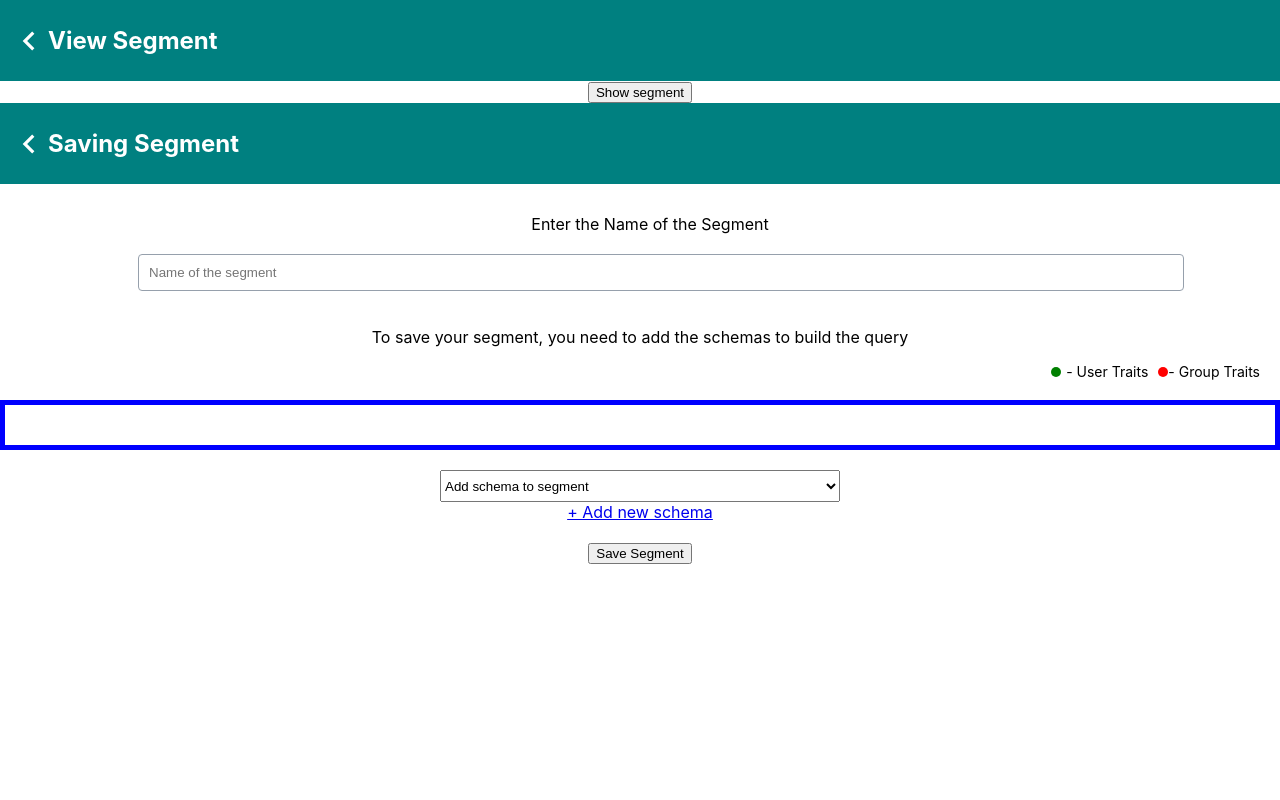
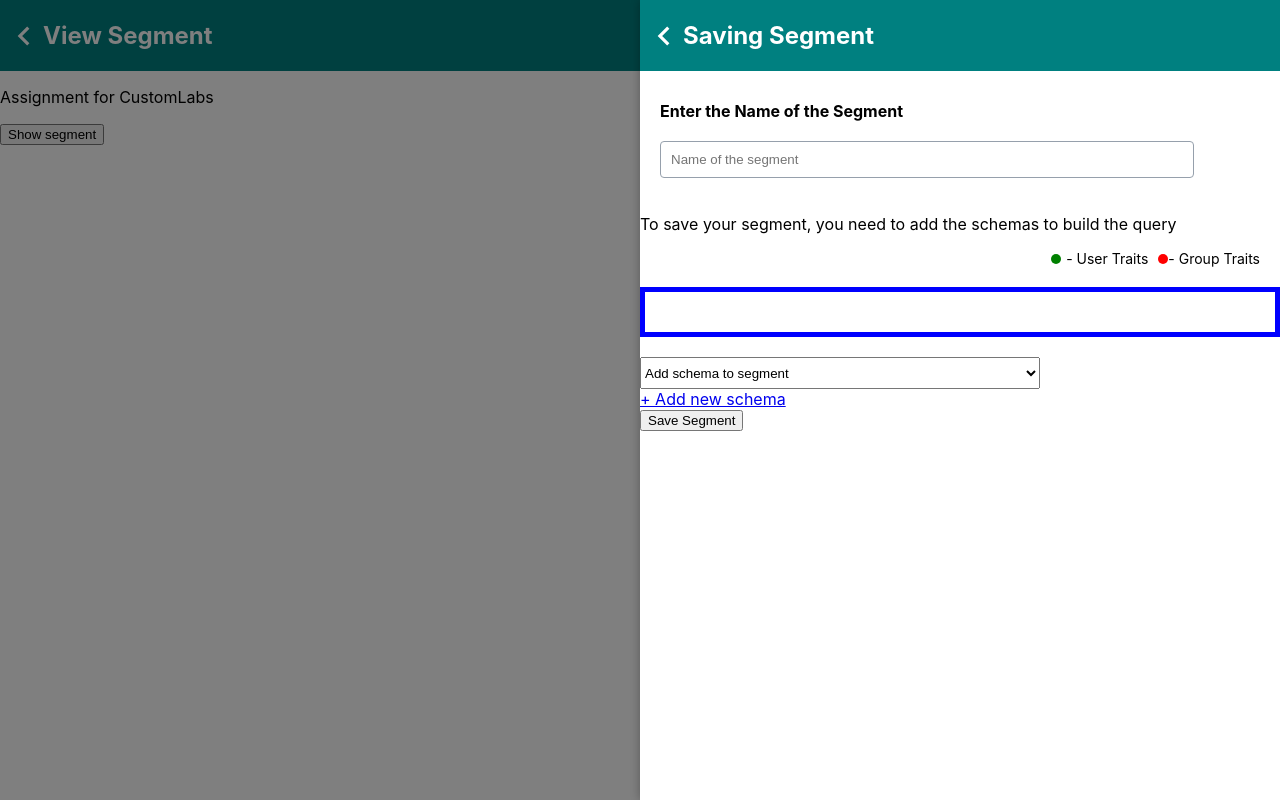
Before and after one commit to Neeraja-Gadi/customlabs, a React (Create React App) app: page / in a window 1280 px wide. Both pictures are taken after a click on the button "Show segment". Built offline with nearby package versions, Linux system fonts and the light colour scheme.

Commit message:
Segment popup associated with Homepage

```diff
--- a/src/App.css
+++ b/src/App.css
@@ -1,41 +1,4 @@
-.App {
-  text-align: center;
-}
 
-.App-logo {
-  height: 40vmin;
-  pointer-events: none;
-}
-
-@media (prefers-reduced-motion: no-preference) {
-  .App-logo {
-    animation: App-logo-spin infinite 20s linear;
-  }
-}
-
-.App-header {
-  background-color: #282c34;
-  min-height: 100vh;
-  display: flex;
-  flex-direction: column;
-  align-items: center;
-  justify-content: center;
-  font-size: calc(10px + 2vmin);
-  color: white;
-}
-
-.App-link {
-  color: #61dafb;
-}
-
-@keyframes App-logo-spin {
-  from {
-    transform: rotate(0deg);
-  }
-  to {
-    transform: rotate(360deg);
-  }
-}
 .input-box-wrapper {
   position: relative;
   display: inline-block;
@@ -104,25 +67,45 @@
         margin-right: 5px; */
     }
 
+    /* Homepage */
+
+    .homepage {
+      position: relative;
+
+
+      @media only screen and (max-width: 640px) {
+        padding: 20px;
+	}
+}
 
     /* Segment PopUp */
 
-    .segment-popup {
+    .popup-overlay {
       position: fixed;
       top: 0;
-      right: 0;
-      width: 50%; /* Adjust width as needed */
+      left: 0;
+      width: 100%;
       height: 100%;
-      background-color: white;
-      z-index: 9999; /* Ensure the popup is on top of other elements */
-      overflow-y: auto; /* Allow scrolling if content exceeds viewport height */
-      padding: 20px; /* Add padding for content */
-      box-shadow: 0 0 10px rgba(0, 0, 0, 0.2); /* Add shadow for visual effect */
-    }
+      background-color: rgba(0, 0, 0, 0.5);
+      z-index: 999;
+  }
 
-    .segment-popup .close-button {
-      position: absolute;
-      top: 10px;
-      right: 10px;
-      cursor: pointer;
-    }
+    .popup-content {
+    position: absolute;
+    top: 0;
+    right: 0;
+    width: 50%;
+    height: 100%;
+    background-color: white;
+    z-index: 1000;
+    box-shadow: 0 0 10px rgba(0, 0, 0, 0.3);
+
+}
+
+.input-box-wrapper {
+    margin-bottom: 20px;
+}
+
+.label-name {
+    font-weight: bold;
+}
--- a/src/components/BlueBox.js
+++ b/src/components/BlueBox.js
@@ -11,13 +11,13 @@ const BlueBoxStyle = {
 
 const BlueBox = () => {
     const [schemaArray,setSchemaArray] =React.useState( [
-        { label: "First Name", value: "first_name",selected:false },
-        { label: "Last Name", value: "last_name",selected:false },
-        { label: "Gender", value: "gender",selected:false },
-        { label: "Age", value: "age",selected:false },
-        { label: "Account Name", value: "account_name",selected:false },
-        { label: "City", value: "city" ,selected:false},
-        { label: "State", value: "state",selected:false }
+        { label: "First Name", value: "first_name",selected:false , trait : "user" },
+        { label: "Last Name", value: "last_name",selected:false,trait : "user" },
+        { label: "Gender", value: "gender",selected:false ,trait : "user"},
+        { label: "Age", value: "age",selected:false,trait : "user" },
+        { label: "Account Name", value: "account_name",selected:false,trait : "group" },
+        { label: "City", value: "city" ,selected:false,trait : "group"},
+        { label: "State", value: "state",selected:false,trait : "group" }
     ])
 
     const [selector,setSelector]=React.useState(null)
@@ -45,37 +45,36 @@ const BlueBox = () => {
         setSchemaArray(temp)
         setSelector(null)
     }
+
+    function handleRemoveSchema(index) {
+        const updatedSchemaArray = [...schemaArray];
+        updatedSchemaArray[index].selected = false;
+        setSchemaArray(updatedSchemaArray);
+    }
     return (
         <>
             <div className='Blue-box' >
 
-                <div className="dropdown" style={BlueBoxStyle}>
-                    <div>
-                    {
-                        schemaArray?.map((sc,i)=>(
-                            sc.selected == true?
-                            <select id="schema-dropdown" style={{ "width": "25rem", "height": "2rem" }}
-                                onChange={(event)=>handleChangeOption(event,i)}
-                            >
-                               <option value="" disabled selected hidden>{sc.label}</option>
-                                { schemaArray.map((schema,key)=>(
-                                        schema.selected == false?
-                                            <option value={key} >{schema.label}</option>
+            <div className="dropdown" style={BlueBoxStyle}>
+                    {schemaArray?.map((sc, i) => (
+                        sc.selected ?
+                            <div key={i} className="dropBox">
+                                 <span className='user-traits-bullet'  style={{ backgroundColor: 'green' }}></span>
+                                <select key={i} id={`schema-dropdown-${i}`} style={{ "width": "25rem", "height": "2rem" }}
+                                    onChange={(event) => handleChangeOption(event, i)}>
+                                    <option value="" disabled selected hidden>{sc.label}</option>
+                                    {schemaArray.map((schema, key) => (
+                                        !schema.selected ?
+                                            <option key={key} value={key}>{schema.label}</option>
                                             :
                                             null
-
-                                )
-                                )}
-
-                            </select>:null
-
-
-
-                        )
-                        )
-                    }
-
-                    </div>
+                                    ))}
+                                </select>
+                                <FaMinus key={`icon-${i}`} onClick={() => handleRemoveSchema(i)}/>
+                            </div>
+                            : null
+                    ))}
+                </div>
 
                 </div>
 
@@ -97,7 +96,6 @@ const BlueBox = () => {
                 </div>
 
                 <a href="#" onClick={()=>handleAddSchema(selector)} className="add-schema-link">+ Add new schema</a>
-            </div>
         </>
     )
 }
--- a/src/components/Header.js
+++ b/src/components/Header.js
@@ -3,24 +3,24 @@ import { MdKeyboardArrowLeft } from 'react-icons/md';
 
 const headerStyle = {
     "display": "flex",
-    "padding": "10px" ,
+    "padding": "5px" ,
     "border" : "5px",
     "background-color": "#008080",
     "color" : "white",
     "font-size": "12px",
-    "font-weight": 600,
+    "font-weight": 400,
      "alignItems": "center",
 
+}
 
 
-}
 
 const Header = (props) => {
   return (
 
     <div className= "header" style={headerStyle}>
 
-         <MdKeyboardArrowLeft size={38}/>
+         <MdKeyboardArrowLeft size={38}  onClick={props.onClose}/>
 
         {<h1> {props.textDisplay}</h1>}
 
--- a/src/components/HomePage.js
+++ b/src/components/HomePage.js
@@ -11,13 +11,21 @@ const HomePage = () => {
         // console.log(isPopup)
   }
 
+  const OnClickCloseSegment = ()=>{
+    setIsPopUP(false)
+  }
+
   return (
-    <div className='homepage'>
+    <div className="homepage">
 
-       <Header textDisplay= "View Segment"/>
+       <Header textDisplay= "View Segment"  />
+
+       <div>
+        <p>Assignment for CustomLabs</p>
+       </div>
 
       <button className='Show-segment-button' onClick={OnClickShowSegment}>Show segment</button>
-      {isPopup && <SegmentPopUp />}
+      {isPopup && <SegmentPopUp onClose={OnClickCloseSegment} />}
 
     </div>
   )
--- a/src/components/SegmentPopUp.js
+++ b/src/components/SegmentPopUp.js
@@ -1,4 +1,4 @@
-import React,{useState} from 'react';
+import React, { useState } from 'react';
 import '../App.css';
 import Header from "./Header";
 import Traits from './Traits';
@@ -7,14 +7,16 @@ import BlueBox from './BlueBox';
 
 const SegmentPopUp = (props) => {
 
-const[inputData,setInputData] = useState("");
+    const [inputData, setInputData] = useState("");
 
     return (
     <>
-    <Header textDisplay="Saving Segment"/>
+            <div className='popup-overlay'>
 
+                <div className='popup-content'>
+                <Header textDisplay="Saving Segment" onClose={props.onClose} />
                     <div className='input-box-wrapper'>
-        <label for="name"><span className='label-name'>Enter the Name of the Segment</span></label><br />
+                        <label htmlFor="name"><span className='label-name'>Enter the Name of the Segment</span></label><br />
                         <input type="text"
                             className="input-box"
                             id="name"
@@ -27,15 +29,17 @@ const[inputData,setInputData] = useState("");
                     </div>
                     <p>To save your segment, you need to add the schemas to build the query </p>
 
-    <Traits/>
+                    <Traits />
 
-    <BlueBox/>
+                    <BlueBox />
                     {/* <div>
         Add New Schema
     </div> */}
 
                     <br></br>
                     <button>Save Segment</button>
+                    </div>
+                </div>
             </>
             )
 }
```
Lines whose indentation alone changed are shown as unchanged.
